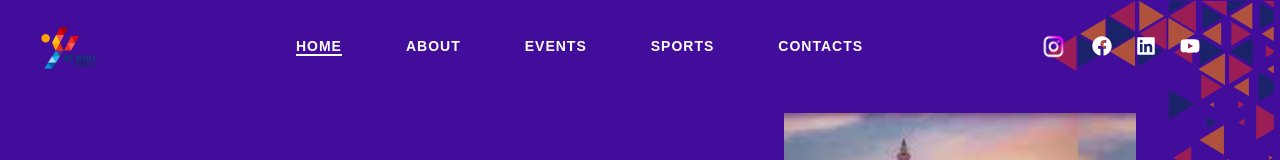
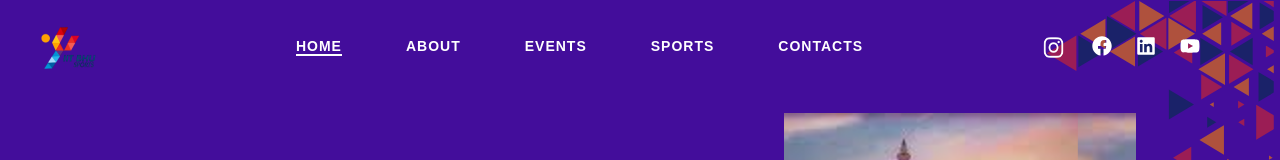
Before and after one commit to Sumitsh28/GSC-IIT-BHU-Frontend, a React (Vite) app in the folder gsc-frontend/: page / in a window 1280 px wide. Shown: the top 160 px of the page. Built offline with nearby package versions, Linux system fonts and the light colour scheme; a web font is replaced by a local one.

Commit message:
Insta Logo

```diff
--- a/gsc-frontend/src/App.css
+++ b/gsc-frontend/src/App.css
@@ -1,14 +1,4 @@
-.image-filter {
-  filter: brightness(10);
-  transition: filter;
-}
-
-.image-filter:hover {
-  filter: brightness(1);
-}
-
-.image-stats{
-
+.image-stats {
   @media (min-width: 320px) {
     height: 45px;
   }
--- a/gsc-frontend/src/components/Navbar/Navbar.css
+++ b/gsc-frontend/src/components/Navbar/Navbar.css
@@ -38,3 +38,12 @@
 .underline {
   text-decoration: underline;
 }
+
+.image-filter {
+  filter: brightness(10);
+  transition: filter;
+}
+
+.image-filter:hover {
+  filter: brightness(1);
+}
--- a/gsc-frontend/src/components/Navbar/Navbar.jsx
+++ b/gsc-frontend/src/components/Navbar/Navbar.jsx
@@ -125,7 +125,7 @@ const Navbar = ({ scrolling }) => {
                     >
                       <img
                         src={`${instagram}`}
-                        className="w-[29px] h-[31px] image-filter"
+                        className="w-[29px] h-[31px] image-filter mt-[3px]"
                       />
                     </Link>
                   </li>
```
Also changed, not shown: gsc-frontend/src/images/instagram.png, 1 other file (tests, documents, lock files or other folders). Lines whose indentation alone changed are shown as unchanged.
